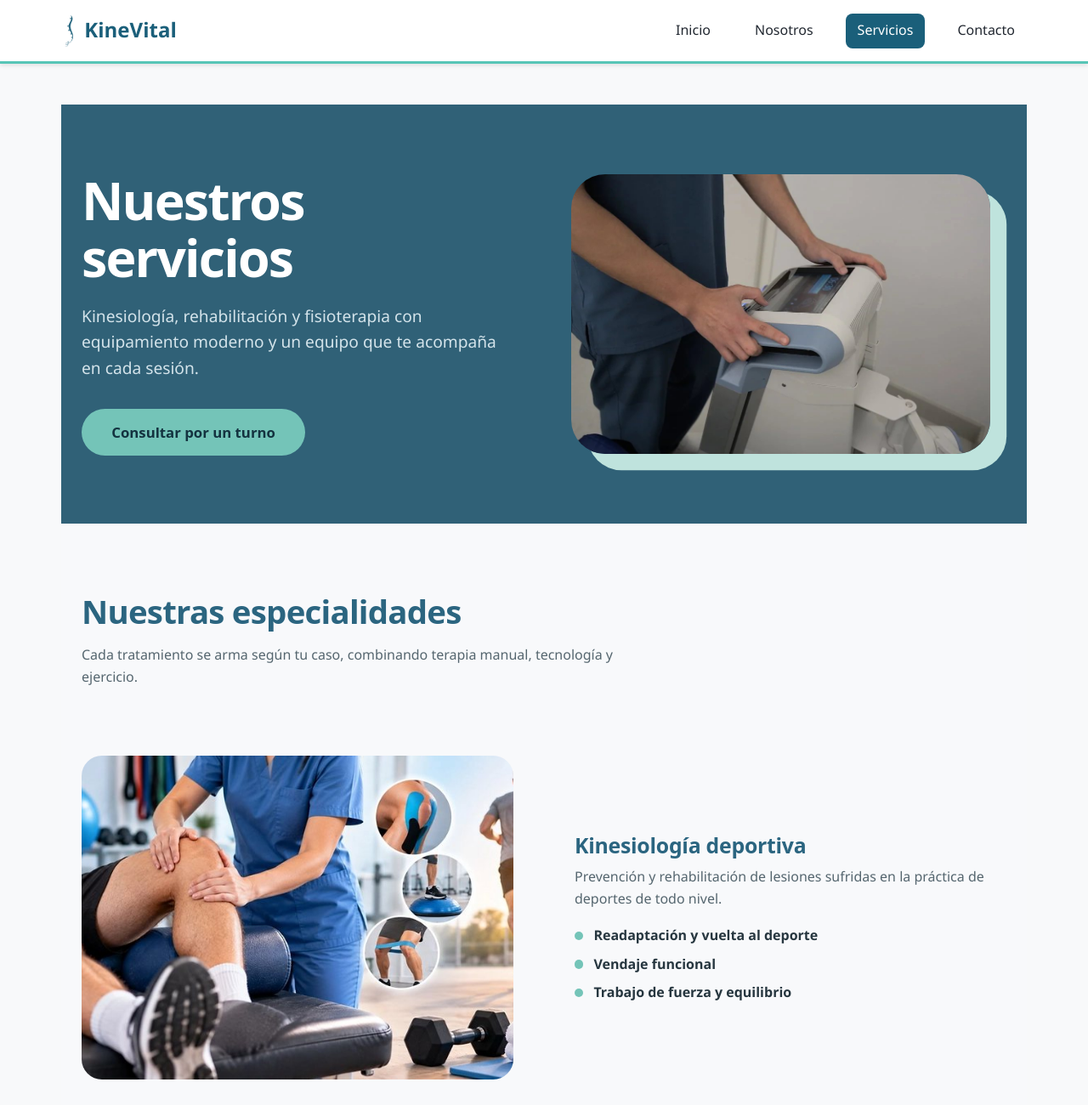
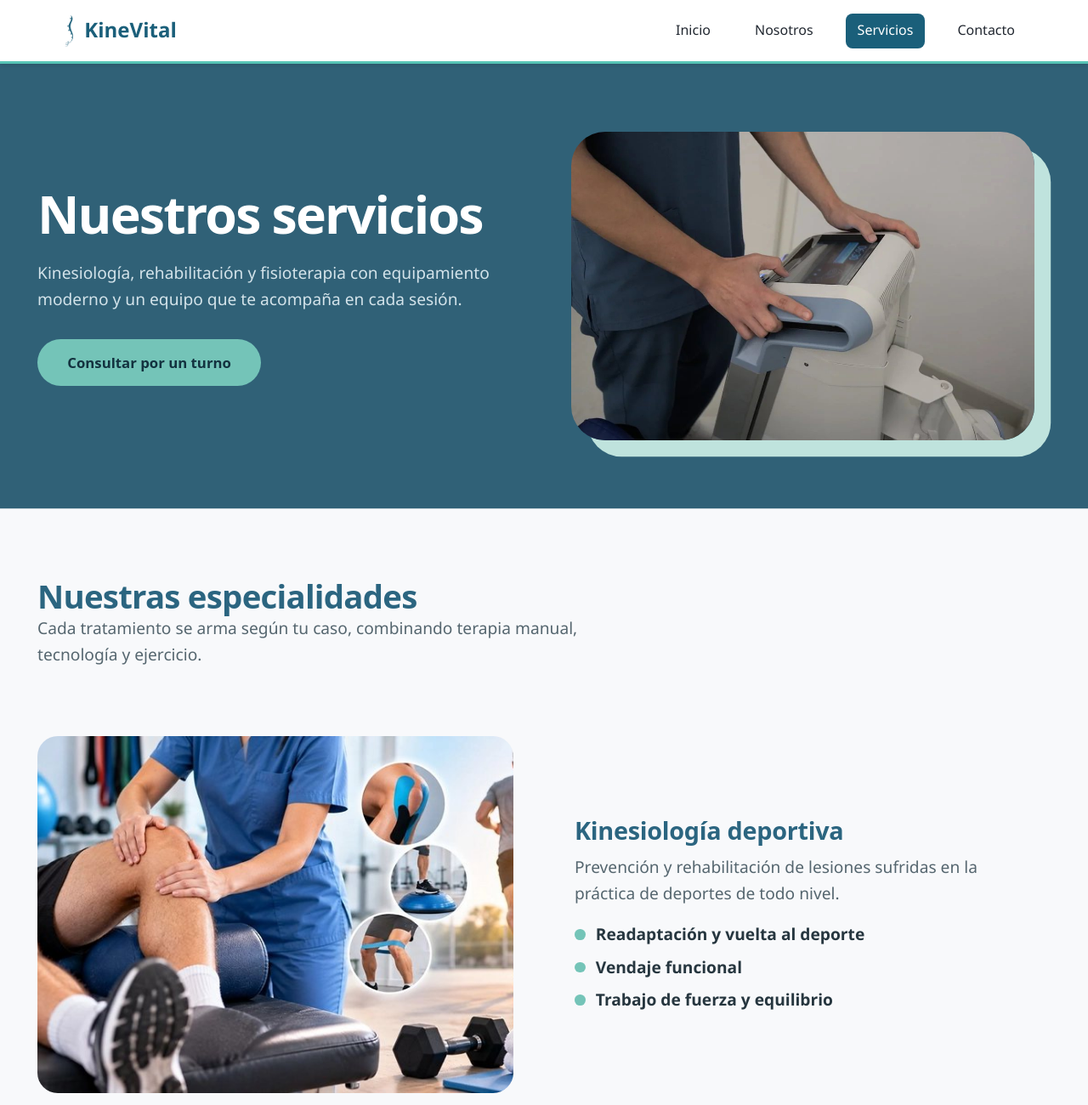
Before and after one commit to SebasVr2006/TP_visualizacion, a plain HTML site: page html/servicios.html in a window 1280 px wide. Shown: the top 1300 px of the page at 85% size. Drawn offline with Linux system fonts and the light colour scheme.

Commit message:
fix hero servicios

```diff
--- a/css/servicios.css
+++ b/css/servicios.css
@@ -23,13 +23,18 @@
   --titulos: 'Plus Jakarta Sans', system-ui, sans-serif;
   --cuerpo: 'Nunito Sans', system-ui, sans-serif;
 }
-
+.sv-main {
+  max-width: none;
+  width: 100%;
+  margin: 0;
+  padding: 0;
+}
 .sv-contenedor { max-width: 1240px; margin: 0 auto; padding: 0 1.5rem; }
 .sv-boton { display: inline-flex; align-items: center; font: 700 1.05rem var(--titulos); text-decoration: none; border-radius: 999px; padding: 1rem 2.2rem; background: var(--menta); color: #13323f; transition: background .2s, transform .2s; }
 .sv-boton:hover { background: var(--menta-hover); transform: translateY(-2px); }
 
 /* Portada */
-.sv-hero { background: var(--azul); color: #fff; padding: 3.5rem 0; }
+.sv-hero { background: var(--azul); color: #fff; padding: 3.5rem 0; box-shadow: 0 0 0 100vmax var(--azul);clip-path: inset(0-100vmax) ; }
 .sv-hero .sv-contenedor { display: grid; gap: 2.5rem; align-items: center; }
 .sv-hero h1 { font: 800 clamp(2.4rem, 6vw, 3.8rem)/1.1 var(--titulos); letter-spacing: -.03em; margin-bottom: 1.25rem; }
 .sv-hero p { font-size: 1.2rem; color: #d3e3ea; max-width: 34rem; margin-bottom: 2rem; }
@@ -39,17 +44,17 @@
 .sv-servicios { padding: 5rem 0 3rem; background: var(--fondo); }
 .sv-encabezado { max-width: 40rem; margin-bottom: 2.5rem; }
 .sv-servicios h2, .sv-sesion h2 { font: 700 clamp(1.8rem, 3.6vw, 2.4rem)/1.2 var(--titulos); letter-spacing: -.02em; color: var(--azul-titulo); }
-.sv-encabezado p { margin-top: 1rem; color: var(--texto-suave); }
+.sv-encabezado p { font-size: 1.2rem; color: var(--texto-suave); }
 .sv-fila { display: grid; gap: 1.75rem; align-items: center; padding: 2.5rem 0; }
 .sv-fila + .sv-fila { border-top: 1px solid var(--linea); }
 .sv-foto img { display: block; height: auto; width: 100%; aspect-ratio: 4/3; object-fit: cover; border-radius: 1.5rem; }
 .sv-foto.vertical { display: flex; justify-content: center; }
 .sv-foto.vertical img { aspect-ratio: 4/5; max-width: 380px; }
-.sv-texto h3 { font: 700 1.55rem/1.25 var(--titulos); letter-spacing: -.01em; color: var(--azul-titulo); margin-bottom: .6rem; }
-.sv-texto p { color: var(--texto-suave); max-width: 32rem; }
+.sv-texto h3 { font: 700 1.8rem/1.25 var(--titulos); letter-spacing: -.01em; color: var(--azul-titulo); margin-bottom: .6rem; }
+.sv-texto p { color: var(--texto-suave);font-size: 1.2rem;max-width: 34rem; }
 .sv-puntos { list-style: none; display: grid; gap: .5rem; margin-top: 1.1rem; }
-.sv-puntos li { display: flex; gap: .75rem; align-items: center; font-weight: 600; color: var(--texto); }
-.sv-puntos li::before { content: ""; flex: none; width: .65rem; height: .65rem; border-radius: 50%; background: var(--menta); }
+.sv-puntos li { display: flex; gap: .75rem; align-items: center; font-weight: 600; font-size: 1.2rem;  color: var(--texto); }
+.sv-puntos li::before { content: ""; flex: none; width: .8rem; height: .8rem; border-radius: 50%; background: var(--menta); }
 
 /* Cómo es una sesión */
 .sv-sesion { background: var(--menta-suave); padding: 5rem 0; }
@@ -57,9 +62,9 @@
 .sv-sesion .intro { margin-top: 1rem; color: var(--texto-suave); max-width: 34rem; }
 .sv-pasos { list-style: none; counter-reset: paso; margin-top: 2rem; display: grid; gap: 1.5rem; }
 .sv-pasos li { counter-increment: paso; display: grid; grid-template-columns: 3rem 1fr; gap: 1.25rem; align-items: start; }
-.sv-pasos li::before { content: counter(paso); width: 3rem; height: 3rem; border-radius: 50%; background: var(--menta); color: #13323f; font: 800 1.15rem var(--titulos); display: grid; place-items: center; }
-.sv-pasos h3 { font: 700 1.1rem/1.3 var(--titulos); color: var(--azul-titulo); margin-bottom: .15rem; }
-.sv-pasos p { color: var(--texto-suave); font-size: 1rem; }
+.sv-pasos li::before { content: counter(paso); width: 3rem; height: 3rem; border-radius: 50%; background: var(--menta); color: #13323f; font: 800 1.25rem var(--titulos); display: grid; place-items: center; }
+.sv-pasos h3 { font: 700 1.35rem/1.3 var(--titulos); color: var(--azul-titulo); margin-bottom: .15rem; }
+.sv-pasos p { color: var(--texto-suave); font-size: 1.15rem; }
 .sv-fotos { display: grid; gap: 1.25rem; }
 .sv-fotos img { display: block; height: auto; width: 100%; aspect-ratio: 3/2; object-fit: cover; border-radius: 1.5rem; }
 
@@ -71,7 +76,7 @@
 
 @media (min-width: 900px) {
   .sv-hero { padding: 5rem 0; }
-  .sv-hero .sv-contenedor { max-width: 1440px; grid-template-columns: 1fr 1fr; gap: 4rem; }
+  .sv-hero .sv-contenedor { max-width: 1240px; grid-template-columns: 1fr 1fr; gap: 4rem; }
   .sv-hero img { width: calc(100% - 1.2rem); border-radius: 2.5rem; box-shadow: 1.2rem 1.2rem 0 #bfe3dd; }
   .sv-fila { grid-template-columns: 1fr 1fr; gap: 4.5rem; }
   .sv-fila:nth-child(even) .sv-foto { order: 2; }
--- a/html/servicios.html
+++ b/html/servicios.html
@@ -13,7 +13,7 @@
 
     <header id="header-container" data-include="header.html"></header>
 
-    <main class="container">
+    <main class="sv-main">
         <section class="sv-hero">
             <div class="sv-contenedor">
                 <div>
```
